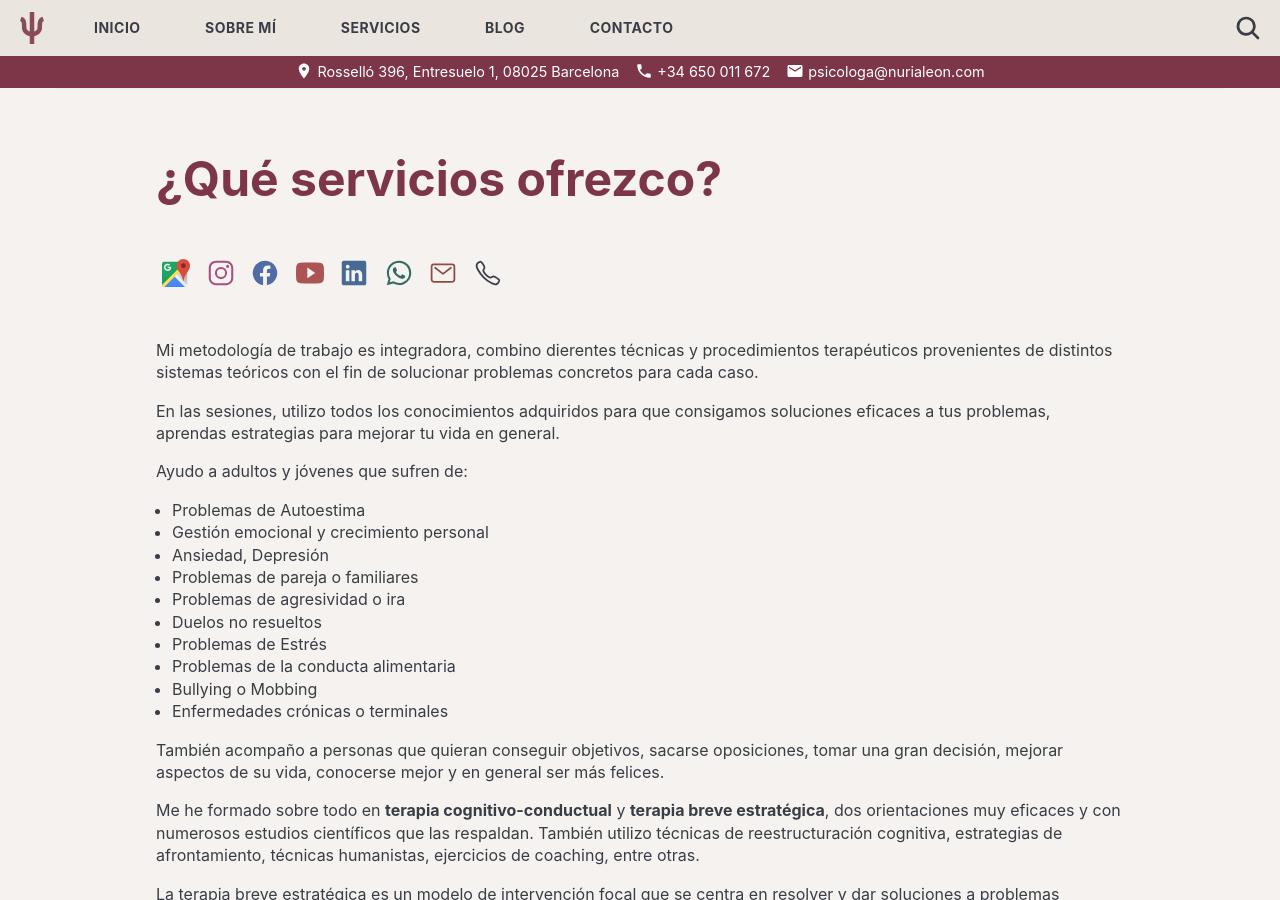
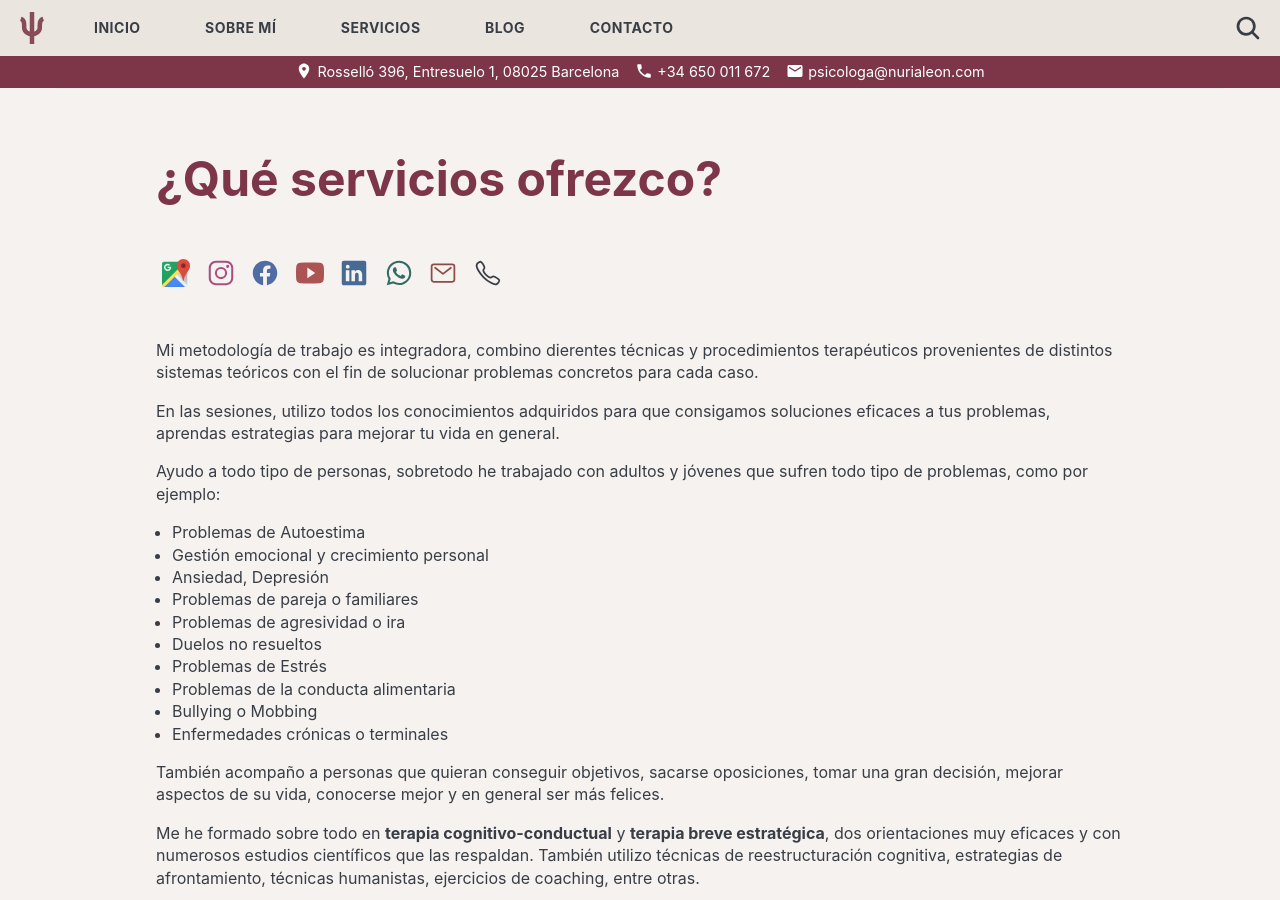
Before and after one commit to nurialeonsallent/nurialeon.com, a Jekyll site: the page built from _pages/servicios.md, in a window 1280 px wide and 900 px high. Built offline with Jekyll 4.4.1, drawn with Linux system fonts in a browser that asks for light colours.

Commit message:
servicios

```diff
--- a/_pages/servicios.md
+++ b/_pages/servicios.md
@@ -13,7 +13,7 @@ Mi metodología de trabajo es integradora, combino dierentes técnicas y procedi
 
 En las sesiones, utilizo todos los conocimientos adquiridos para que consigamos soluciones eficaces a tus problemas, aprendas estrategias para mejorar tu vida en general.
 
-Ayudo a adultos y jóvenes que sufren de:
+Ayudo a todo tipo de personas, sobretodo he trabajado con adultos y jóvenes que sufren todo tipo de problemas, como por ejemplo:
 - Problemas de Autoestima
 - Gestión emocional y crecimiento personal
 - Ansiedad, Depresión
```
